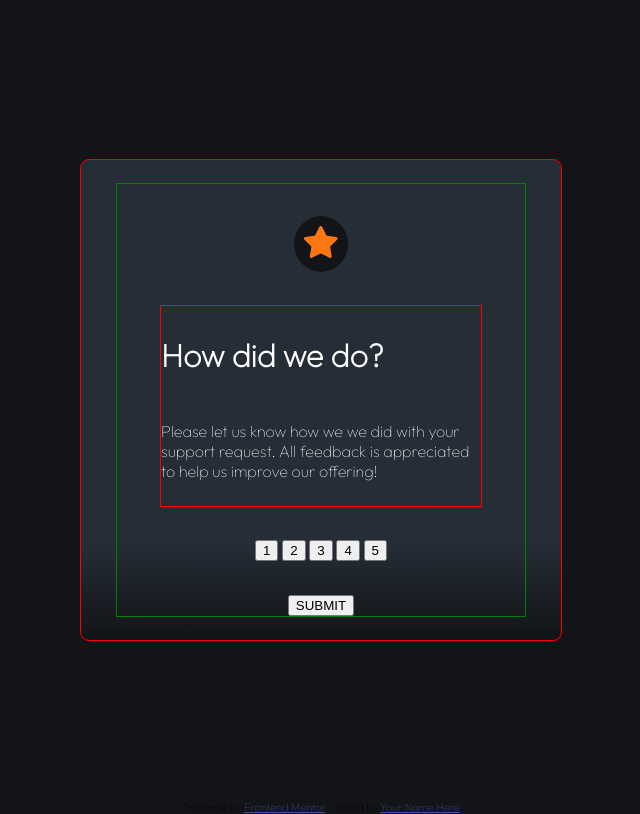
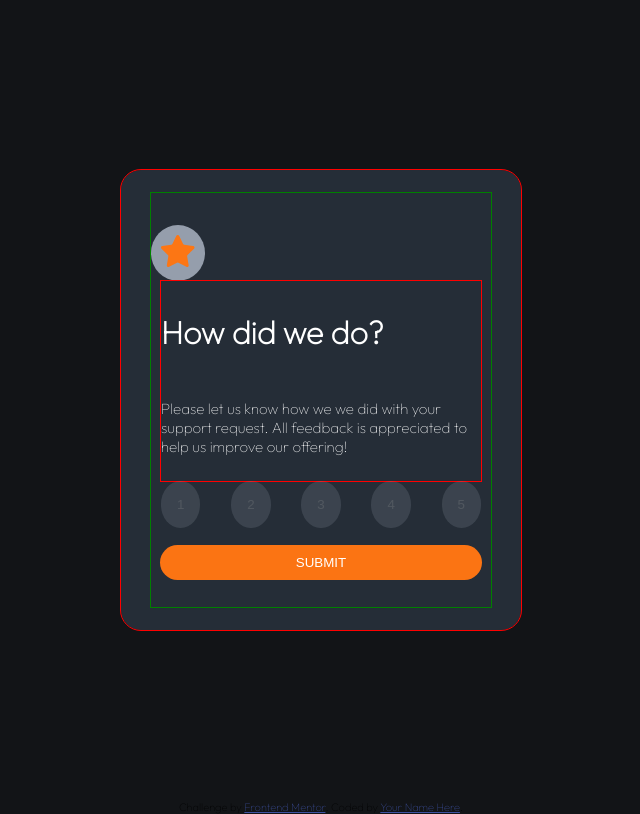
Before and after one commit to Xvll-L/Interactive-rating-component, a plain HTML site: page index.html in a window 1280 px wide. Shown: the whole page, without its empty margins (319-959 px from the left). Drawn offline with Linux system fonts and the light colour scheme.

Commit message:
fix gird and color

```diff
--- a/Style.css
+++ b/Style.css
@@ -5,6 +5,7 @@
 --Medium-Grey: hsl(216, 12%, 54%);
 --Dark-Blue: hsl(213, 19%, 18%);
 --Very-Dark-Blue: hsl(216, 12%, 8%);
+--red: hsl(0, 100%, 50%);
 }
 
 
@@ -28,11 +29,11 @@ body{
 }
 
 .card{
-    height: 480px;
-    width: 480px;
+    height: 460px;
+    width: 400px;
     outline: 1px solid red;
-    background-image: linear-gradient(var(--Dark-Blue) 80%, var(--Very-Dark-Blue)) ;
-    border-radius: 8px;
+    background-color: var(--Dark-Blue) ;
+    border-radius: 20px;
     display: grid;
     place-items: center;
 }
@@ -40,7 +41,7 @@ body{
 .content__1{
     display: flex;
     align-items: center;
-    justify-content: space-between;
+
     flex-direction: column;
     color: white;
     outline: 1px solid green;
@@ -57,19 +58,21 @@ body{
     justify-content: space-evenly;
 }
 .content_1_text h1{
-    font-weight: bold;
+    font-weight: 900;
 }
 
 .content_1_text p{
     font-weight: 400;
+    font-size: 15px;
 }
 
 
 .star{
    outline: 0px solid blue;
    border-radius: 50%;
+   align-self: flex-start;
+   background-color: var(--Light-Grey);
 
-   background-color: var(--Very-Dark-Blue);
    margin-top: 2rem;
 
 }
@@ -78,3 +81,30 @@ body{
     height: 2rem;
     padding: 10px;
 }
+
+.btn {
+    outline: 0px solid red;
+    width: 20rem;
+    display: flex;
+    justify-content: space-between;
+
+}
+
+.btns{
+    color:white;
+    background-color: hsl(217, 12%, 63%);
+    opacity: 0.2;
+    border: none;
+    border-radius: 50%;
+    padding: 1rem;
+
+}
+
+.btn-sub{
+    margin-top: 5%;
+    padding: 10px 40%;
+    background-color:  hsl(25, 97%, 53%);
+    color: white;
+    border-radius: 20px;
+    border: none;
+}
```
